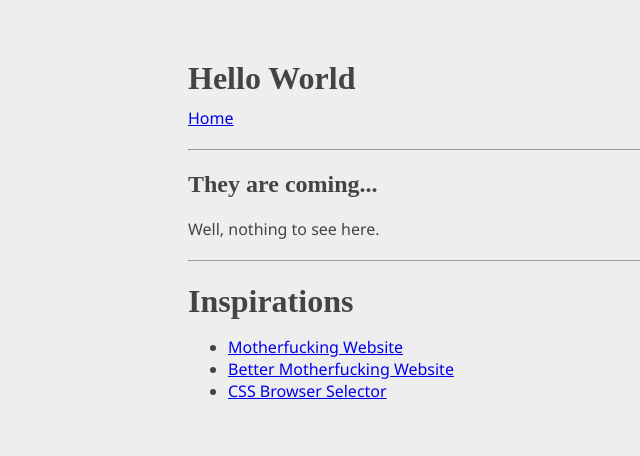
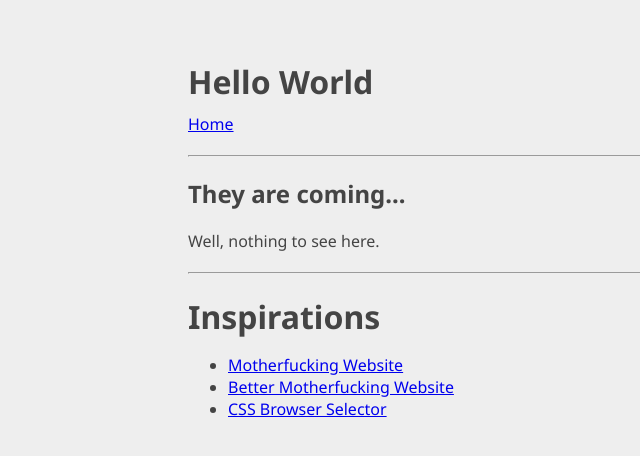
Before and after one commit to NatoBoram/NatoBoram.github.io, a PHP site: page / in a window 1280 px wide. Shown: the top 456 px of the page, without its empty margins (132-772 px from the left). Run offline with PHP 8.4, Linux system fonts and the light colour scheme; some libraries are stand-ins or nearby versions.

Commit message:
Update style.css

```diff
--- a/style.css
+++ b/style.css
@@ -10,9 +10,6 @@ body {
 	color: #444;
 	background-color: #EEE;
 }
-h1, h2, h3, h4, h5, h6 {
-	font-family: "Noto Sans Bold";
-}
 h1 {
 	margin-bottom: 10px;
 }
```
